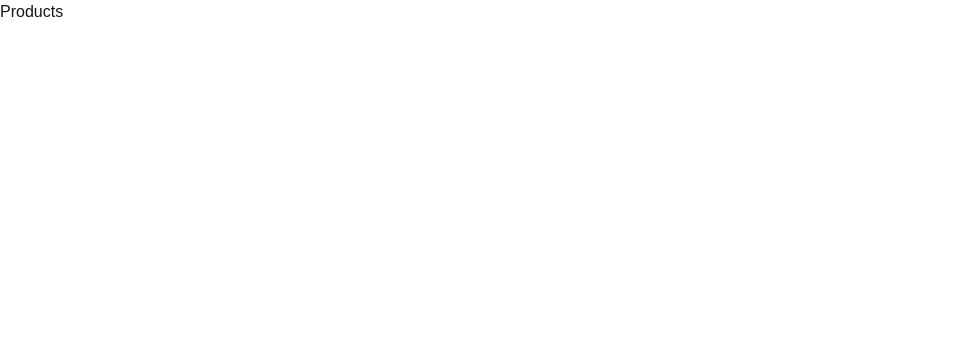
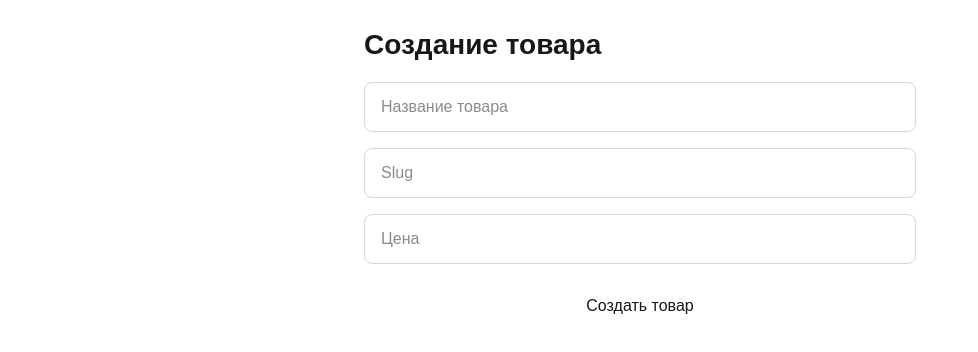
Before and after one commit to Jovanni099/event-driven-store-api, a Next.js app in the folder frontend/: page /products in a window 1280 px wide. Shown: the top 352 px of the page, without its empty margins (0-978 px from the left). Built offline with nearby package versions, Linux system fonts and the light colour scheme.

Commit message:
refactor(frontend): move product components to features

```diff
--- a/frontend/app/products/page.tsx
+++ b/frontend/app/products/page.tsx
@@ -1,7 +1,10 @@
+import ProductForm from "@/features/product/ProductForm";
+
+
 export default function ProductsPage() {
   return (
     <main>
-      <h1>Products</h1>
+      <ProductForm />
     </main>
   );
 }
--- /dev/null
+++ b/frontend/features/product/ProductForm.module.scss
@@ -0,0 +1,36 @@
+.form {
+  display: flex;
+  flex-direction: column;
+  gap: 16px;
+
+  max-width: 600px;
+  margin: 0 auto;
+
+  padding: 24px;
+  border-radius: 16px;
+
+  background: white;
+}
+
+.title {
+  font-size: 28px;
+  font-weight: 700;
+}
+
+.input {
+  padding: 12px 16px;
+
+  border: 1px solid #d9d9d9;
+  border-radius: 8px;
+
+  font-size: 16px;
+}
+
+.button {
+  padding: 14px;
+
+  border: none;
+  border-radius: 8px;
+
+  cursor: pointer;
+}
--- /dev/null
+++ b/frontend/features/product/ProductForm.tsx
@@ -0,0 +1,30 @@
+'use client';
+
+import styles from './ProductForm.module.scss';
+
+export default function ProductForm() {
+  return (
+    <div className={styles.form}>
+      <h2 className={styles.title}>Создание товара</h2>
+
+      <input
+        className={styles.input}
+        placeholder="Название товара"
+      />
+
+      <input
+        className={styles.input}
+        placeholder="Slug"
+      />
+
+      <input
+        className={styles.input}
+        placeholder="Цена"
+      />
+
+      <button className={styles.button}>
+        Создать товар
+      </button>
+    </div>
+  );
+}
```
Also changed, not shown: frontend/features/product/ProductCard.module.scss (added), frontend/features/product/ProductCard.tsx (added), frontend/features/product/ProductCart.module.scss (added), frontend/features/product/ProductCart.tsx (added), frontend/features/product/product.types.ts (added).
